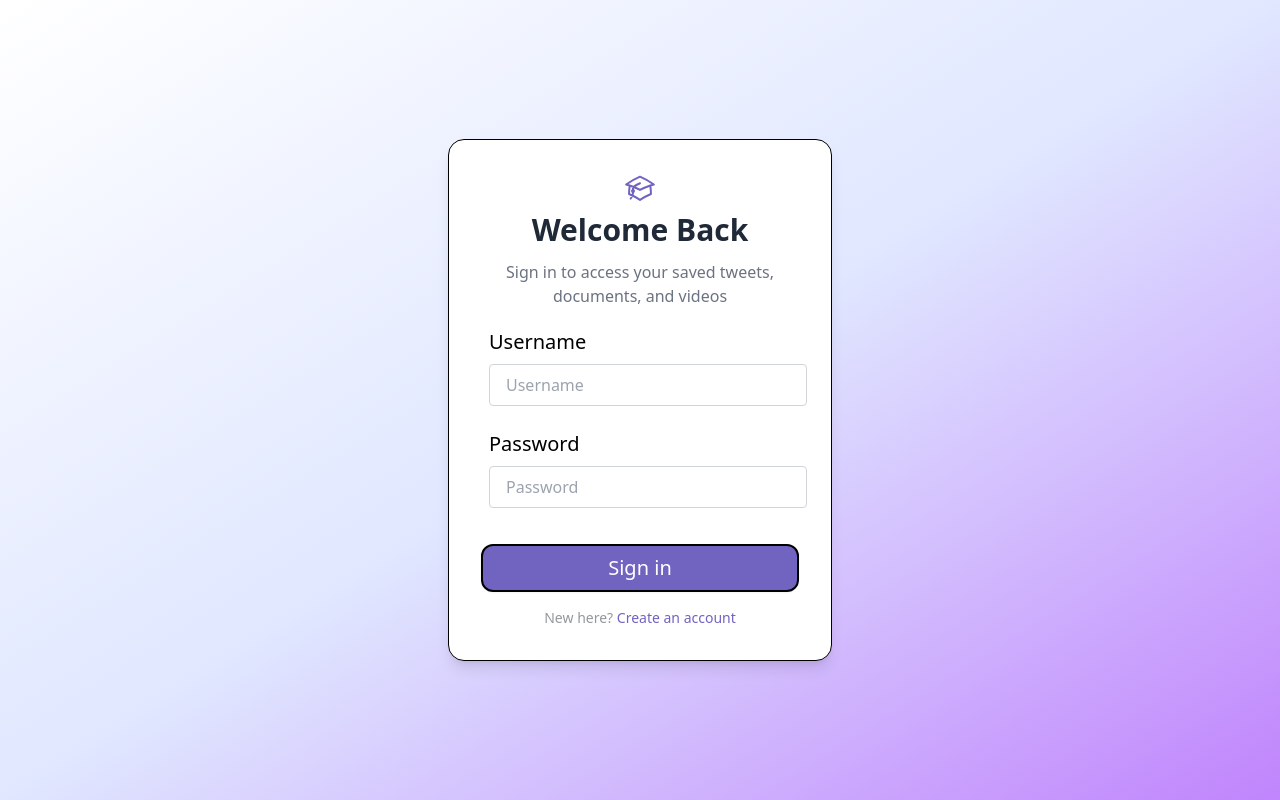
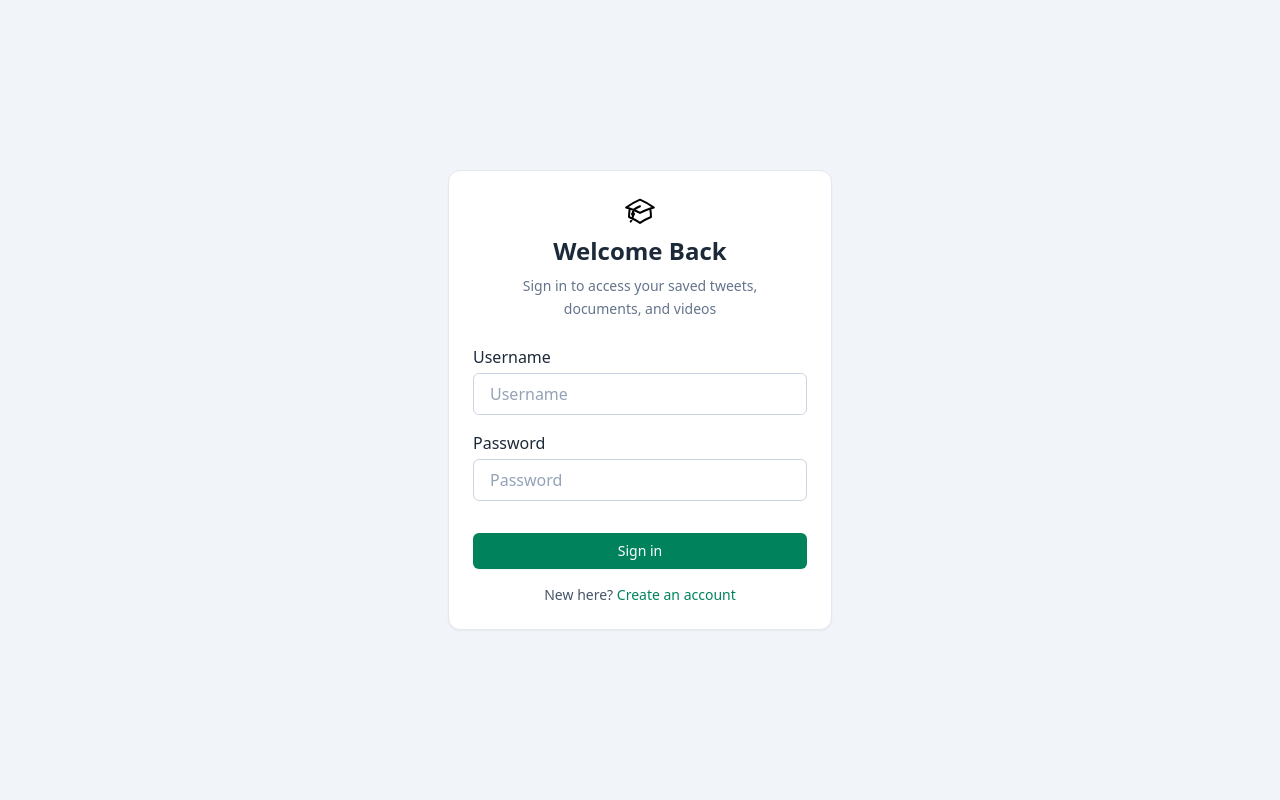
Before and after one commit to rishav76dev/brains, a React (Vite) app in the folder frontend/: page /signin in a window 1280 px wide. Built offline with nearby package versions, Linux system fonts and the light colour scheme; no server answers.

Commit message:
color-change

```diff
--- a/frontend/src/components/Button.tsx
+++ b/frontend/src/components/Button.tsx
@@ -12,12 +12,15 @@ interface ButtonProps {
 }
 
 const variantClasses = {
-  primary: "bg-purple-600 text-white text-xl font-semibold hover:bg-purple-800 focus:ring-purple-400",
-  secondary: "bg-purple-200 text-purple-700 hover:bg-purple-300 focus:ring-purple-300",
+  // Workable Green
+  primary: "bg-[#00835C] text-white hover:bg-[#006e4d] focus:ring-[#00835C]",
+  // Clean Slate Gray (Neutral)
+  secondary:
+    "bg-slate-100 text-slate-700 hover:bg-slate-200 focus:ring-slate-300",
 };
 
 const defaultStyles =
-  "px-4 py-2 rounded-xl font-medium flex items-center justify-center gap-2 transition-colors duration-200 shadow-sm focus:outline-none focus:ring-2 focus:ring-offset-2 disabled:opacity-50 disabled:cursor-not-allowed border-2 border-black";
+  "px-4 py-2 rounded-md text-sm font-medium flex items-center justify-center gap-2 transition-colors duration-200 shadow-sm focus:outline-none focus:ring-2 focus:ring-offset-1 disabled:opacity-50 disabled:cursor-not-allowed";
 
 export function Button({
   variant,
@@ -26,6 +29,7 @@ export function Button({
   onClick,
   loading = false,
   fullWidth = false,
+  className,
 }: ButtonProps) {
   const fullWidthClass = fullWidth ? "w-full" : "";
 
@@ -36,7 +40,10 @@ export function Button({
       disabled={loading}
       aria-busy={loading}
       className={twMerge(
-        `${variantClasses[variant]} ${defaultStyles} ${fullWidthClass}`
+        variantClasses[variant],
+        defaultStyles,
+        fullWidthClass,
+        className
       )}
     >
       {loading ? (
@@ -55,7 +62,7 @@ export function Button({
 function Spinner() {
   return (
     <svg
-      className="animate-spin h-5 w-5 text-white"
+      className="animate-spin h-5 w-5 text-current"
       xmlns="http://www.w3.org/2000/svg"
       fill="none"
       viewBox="0 0 24 24"
--- a/frontend/src/components/Sidebar.tsx
+++ b/frontend/src/components/Sidebar.tsx
@@ -35,7 +35,7 @@ export function Sidebar({
       {/* Mobile Overlay */}
       {isOpen && (
         <div
-          className="fixed inset-0 bg-black bg-opacity-50 z-40 sm:hidden"
+          className="fixed inset-0 bg-slate-900/50 backdrop-blur-sm z-40 sm:hidden"
           onClick={handleClose}
         />
       )}
@@ -45,22 +45,25 @@ export function Sidebar({
         className={`
           h-screen pl-6 pr-4 py-6
           flex flex-col w-64 flex-shrink-0
-          bg-gradient-to-b from-purple-50 via-purple-100 to-purple-200
-          border-r-8 border-purple-300
+          bg-[#1C2939] text-white
+          border-r border-slate-800
           transition-transform duration-300 ease-in-out
           ${isOpen ? "translate-x-0" : "-translate-x-full sm:translate-x-0"}
           fixed top-0 left-0 z-50 sm:static sm:z-auto
+          shadow-xl sm:shadow-none
         `}
       >
         {/* Header with close button for mobile */}
         <div className="flex items-center justify-between mb-8">
-          <div className="flex items-center space-x-2 text-purple-600">
+          <div className="flex items-center space-x-2 text-[#00835C]">
             <Logo />
-            <span className="text-xl font-semibold text-gray-800">Brainly</span>
+            <span className="text-xl font-bold text-white tracking-tight">
+              Brainly
+            </span>
           </div>
           <button
             onClick={handleClose}
-            className="sm:hidden text-gray-600 hover:text-gray-800"
+            className="sm:hidden text-slate-400 hover:text-white transition-colors"
           >
             <CrossIcon />
           </button>
@@ -99,6 +102,7 @@ export function Sidebar({
               text="Logout"
               startIcon={<Logout />}
               fullWidth={true}
+              className="bg-[#00835C] hover:bg-[#006e4d] text-white border-none shadow-sm"
             />
           </div>
         </div>
--- a/frontend/src/components/SidebarItem.tsx
+++ b/frontend/src/components/SidebarItem.tsx
@@ -11,11 +11,11 @@ export function SidebarItem({
 }) {
   return (
     <div
-      className="flex text-gray-700 py-2 cursor-pointer hover:bg-purple-300 rounded max-w-48 pl-4 transition-all duration-150"
+      className="flex items-center text-slate-300 py-3 px-4 cursor-pointer hover:bg-white/10 hover:text-white rounded-md transition-all duration-200"
       onClick={onClick}
     >
-      <div className="pr-2">{icon}</div>
-      <div>{text}</div>
+      <div className="mr-3 text-[#00835C] group-hover:text-white">{icon}</div>
+      <div className="font-medium text-sm">{text}</div>
     </div>
   );
 }
--- a/frontend/src/components/input.tsx
+++ b/frontend/src/components/input.tsx
@@ -10,7 +10,17 @@ export function Input({ placeholder, reference }: InputProps) {
         ref={reference}
         placeholder={placeholder}
         type="text"
-                className="w-full px-4 py-2 border border-gray-300 rounded focus:outline-none focus:ring-2 focus:ring-purple-500 m-2"
+        className="
+                    w-full px-4 py-2
+                    border border-slate-300
+                    rounded-md
+                    text-[#1C2939]
+                    placeholder-slate-400
+                    focus:outline-none
+                    focus:ring-2
+                    focus:ring-[#00835C]/30
+                    focus:border-[#00835C]
+                "
       />
     </div>
   );
--- a/frontend/src/components/landing/ButtonL.tsx
+++ b/frontend/src/components/landing/ButtonL.tsx
@@ -8,15 +8,20 @@ export interface ButtonLProps extends ButtonHTMLAttributes<HTMLButtonElement> {
 
 const sizeClasses = {
   sm: "h-8 px-3 text-sm",
-  md: "h-9 px-4 text-sm",
-  lg: "h-11 px-6 text-base",
+  md: "h-10 px-5 text-sm", // Adjusted height slightly for better touch target
+  lg: "h-12 px-8 text-base",
 };
 
 const variantClasses = {
-  default: "text-primary-foreground bg-gradient-to-r from-blue-600 to-purple-600 hover:bg-primary/90",
-  outline: "border-[0.2px] border-black bg-transparent hover:bg-black hover:text-white transition-colors",
+  // Workable Green Solid
+  default: "text-white bg-[#00835C] hover:bg-[#006e4d] shadow-sm",
 
-  secondary: "bg-secondary text-secondary-foreground hover:bg-secondary/80",
+  // Clean Gray Outline -> Hover Green
+  outline:
+    "border border-slate-300 bg-white text-slate-700 hover:border-[#00835C] hover:text-[#00835C] hover:bg-slate-50 transition-all",
+
+  // Secondary Gray
+  secondary: "bg-slate-100 text-slate-900 hover:bg-slate-200",
 };
 
 export const ButtonL = forwardRef<HTMLButtonElement, ButtonLProps>(
@@ -25,8 +30,8 @@ export const ButtonL = forwardRef<HTMLButtonElement, ButtonLProps>(
       <button
         ref={ref}
         className={twMerge(
-          "inline-flex items-center justify-center gap-2 whitespace-nowrap font-medium rounded-md transition-colors",
-          "focus-visible:outline-none focus-visible:ring-2 focus-visible:ring-ring focus-visible:ring-offset-2 ring-offset-background",
+          "inline-flex items-center justify-center gap-2 whitespace-nowrap font-medium rounded-md transition-colors duration-200",
+          "focus-visible:outline-none focus-visible:ring-2 focus-visible:ring-[#00835C] focus-visible:ring-offset-2 ring-offset-white",
           "disabled:opacity-50 disabled:pointer-events-none",
           "[&_svg]:pointer-events-none [&_svg]:size-4 [&_svg]:shrink-0",
           sizeClasses[size],
--- a/frontend/src/pages/Signin.tsx
+++ b/frontend/src/pages/Signin.tsx
@@ -26,30 +26,35 @@ export function Signin() {
   };
 
   return (
-    <div className="min-h-screen w-full bg-gradient-to-br from-white via-indigo-100 to-purple-400 flex justify-center items-center px-4">
-      <div className="bg-white rounded-2xl shadow-lg border-black border w-full max-w-sm p-6 sm:p-8 space-y-5">
-        <div className="text-center space-y-2 flex flex-col items-center text-purple-600">
-          <Logo /> {/* Add your preferred height/width */}
-          <h1 className="text-3xl font-semibold text-gray-800">Welcome Back</h1>
-          <p className="text-md text-gray-500 pt-1 text-balance text-center">
-            Sign in to access your saved tweets,
-            <br />
+    <div className="min-h-screen w-full bg-slate-100 flex justify-center items-center px-4">
+      <div className="bg-white rounded-xl border border-slate-200 shadow-sm hover:shadow-md transition-all duration-200 w-full max-w-sm p-6 space-y-6">
+        {/* Header */}
+        <div className="text-center space-y-2 flex flex-col items-center">
+          <Logo />
+          <h1 className="text-2xl font-semibold text-[#1C2939]">
+            Welcome Back
+          </h1>
+          <p className="text-sm text-slate-500 leading-relaxed">
+            Sign in to access your saved tweets, <br />
             documents, and videos
           </p>
         </div>
 
-        <div className="space-y-4 ">
+        {/* Inputs */}
+        <div className="space-y-4">
           <div>
-            <p className="font-medium text-xl pl-2">Username</p>
+            <p className="font-medium text-[#1C2939] pb-1">Username</p>
             <Input reference={usernameRef} placeholder="Username" />
           </div>
+
           <div>
-            <p className="font-medium text-xl pl-2">Password</p>
+            <p className="font-medium text-[#1C2939] pb-1">Password</p>
             <Input reference={passwordRef} placeholder="Password" />
           </div>
         </div>
 
-        <div className="pt-2 space-y-4">
+        {/* Actions */}
+        <div className="space-y-4 pt-2">
           <Button
             onClick={handleSignin}
             loading={false}
@@ -58,11 +63,11 @@ export function Signin() {
             fullWidth={true}
           />
 
-          <p className="text-center text-gray-600 text-sm">
+          <p className="text-center text-slate-600 text-sm">
             New here?{" "}
             <span
               onClick={() => navigate("/signup")}
-              className="text-purple-600 hover:text-purple-800 cursor-pointer font-medium"
+              className="text-[#00835C] hover:text-[#006e4d] cursor-pointer font-medium"
             >
               Create an account
             </span>
```
Also changed, not shown: frontend/src/components/Card.tsx (+19 -14 lines), frontend/src/components/landing/Header.tsx (+11 -5 lines), frontend/src/components/landing/Hero.tsx (+16 -6 lines), frontend/src/icons/TwitterIcon.tsx (+12 -3 lines), frontend/src/pages/Signup.tsx (+18 -11 lines), frontend/src/pages/dashboard.tsx (+17 -8 lines), 1 other file (tests, documents, lock files or other folders). Lines whose indentation alone changed are shown as unchanged.
